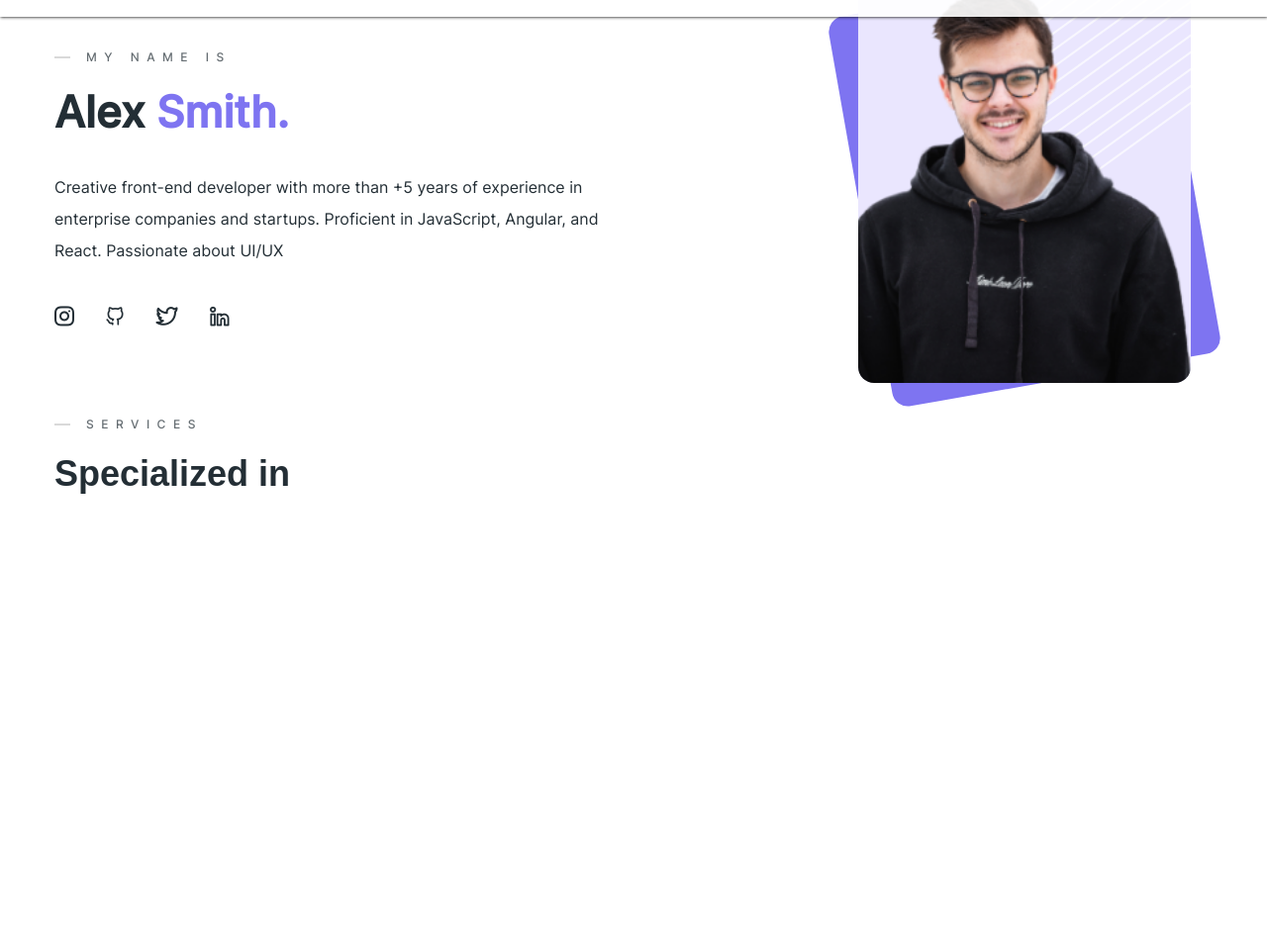
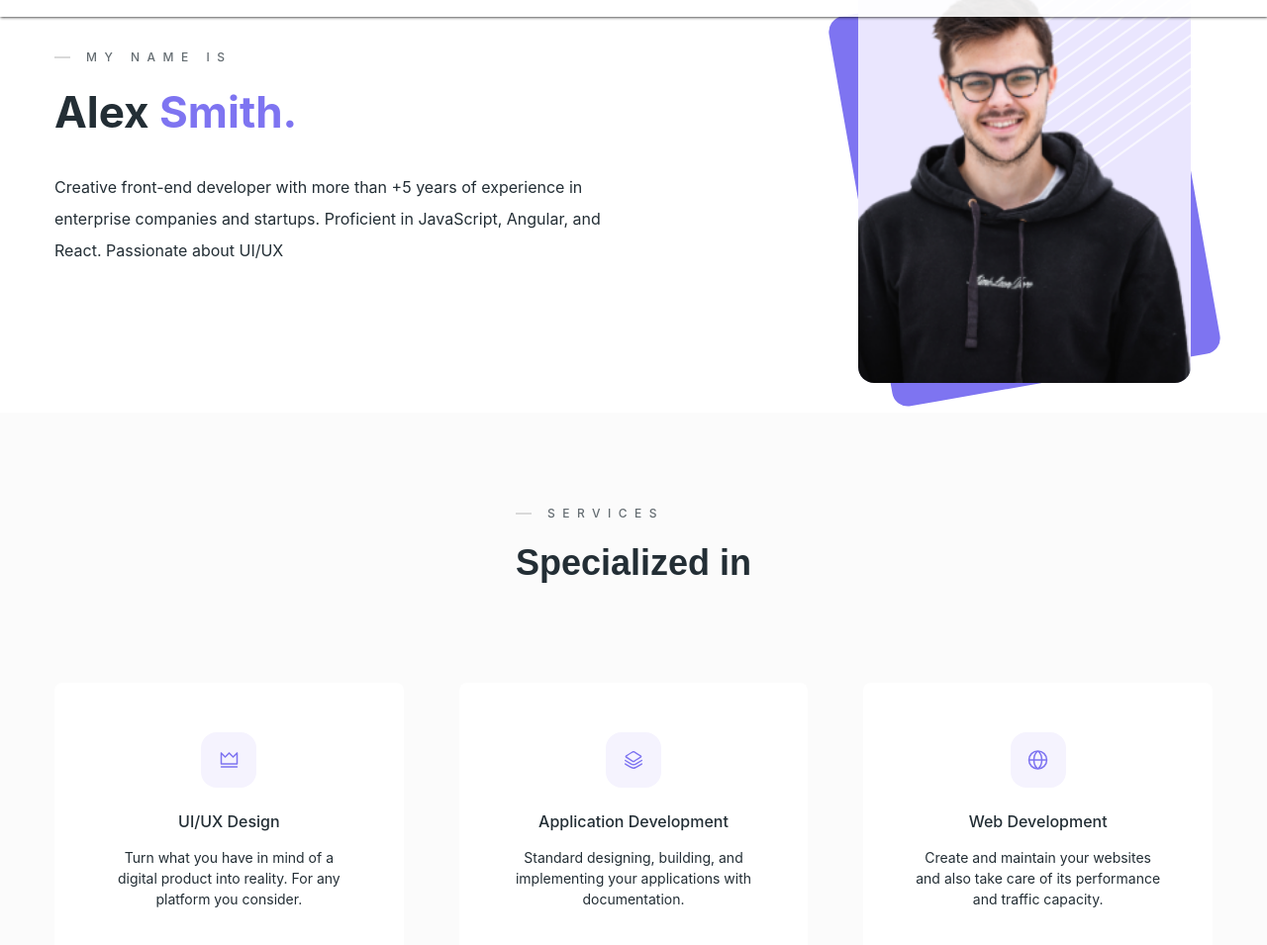
Before and after one commit to Kady2020/alex-smith, a website built with webpack: page src/index.html in a window 1280 px wide. Shown: the part 103-1058 px from the top of the page at 99% size. Before the commit the page ends 800 px from the top, so only its background shows below. Built offline with nearby package versions, Linux system fonts and the light colour scheme; files whose address does not match are found by name.

Commit message:
completed services block

```diff
--- a/src/index.html
+++ b/src/index.html
@@ -44,6 +44,43 @@
             <p class="title-block__label label">SERVICES</p>
             <h2 class="title-block__title title-h2">Specialized in</h2>
           </div>
+          <div class="services__items">
+            <article class="services__item item-services">
+              <div class="item-services__icon">
+                <img src="@img/services/icons/001.svg" alt="Icon Services">
+              </div>
+              <h3 class="item-services__title">UI/UX Design</h3>
+              <div class="item-services__text">
+                <p>
+                  Turn what you have in mind of a digital product into reality. For any platform you consider.
+                </p>
+              </div>
+            </article>
+
+            <article class="services__item item-services">
+              <div class="item-services__icon">
+                <img src="@img/services/icons/002.svg" alt="Icon Services">
+              </div>
+              <h3 class="item-services__title">Application Development</h3>
+              <div class="item-services__text">
+                <p>
+                  Standard designing, building, and implementing your applications with documentation.
+                </p>
+              </div>
+            </article>
+
+            <article class="services__item item-services">
+              <div class="item-services__icon">
+                <img src="@img/services/icons/003.svg" alt="Icon Services">
+              </div>
+              <h3 class="item-services__title">Web Development</h3>
+              <div class="item-services__text">
+                <p>
+                  Create and maintain your websites and also take care of its performance and traffic capacity.
+                </p>
+              </div>
+            </article>
+          </div>
         </div>
       </section>
 
--- a/src/scss/main.scss
+++ b/src/scss/main.scss
@@ -1,3 +1,4 @@
+//todo INTRO
 .intro {
   &__container {
     display: grid;
@@ -12,9 +13,6 @@
       grid-template-columns: 1fr;
       row-gap: rem(40);
     }
-  }
-
-  &__content {
   }
 
   &__title-block {
@@ -83,3 +81,70 @@
     overflow: hidden;
   }
 }
+
+//todo SERVICES
+.services {
+  background: #fbfbfb;
+
+  &__container {
+    display: flex;
+    flex-direction: column;
+    align-items: center;
+    justify-content: center;
+    padding-top: rem(90);
+    padding-bottom: rem(30);
+    min-height: 100%;
+  }
+
+  &__title-block {
+    &:not(:last-child) {
+      @include adaptiveValue('margin-bottom', 100, 50);
+    }
+  }
+
+  &__items {
+    display: grid;
+    grid-template-columns: repeat(auto-fit, minmax(rem(280), 1fr));
+    @include adaptiveValue('gap', 56, 26);
+    width: 100%;
+  }
+}
+
+.item-services {
+  background: #fff;
+  @include adaptiveValue('padding', 50, 15);
+  border-radius: rem(8);
+  overflow: hidden;
+
+  display: grid;
+  justify-items: center;
+  grid-template-rows: repeat(2, auto) 1fr;
+  text-align: center;
+
+  &__icon {
+    width: rem(56);
+    height: rem(56);
+    background: #f5f3fe;
+    border-radius: rem(16);
+    display: flex;
+    justify-content: center;
+    align-items: center;
+
+    &:not(:last-child) {
+      margin-bottom: rem(24);
+    }
+  }
+
+  &__title {
+    font-weight: 500;
+    line-height: math.div(20, 16);
+    &:not(:last-child) {
+      margin-bottom: rem(16);
+    }
+  }
+
+  &__text {
+    font-size: rem(14);
+    line-height: math.div(24, 16);
+  }
+}
```
Also changed, not shown: README.md, dist/css/style.css (deleted), dist/css/style.min.css (deleted), dist/html/repeat-blocks.html (deleted), dist/img/contacts/icons/001.svg (deleted), dist/img/contacts/icons/002.svg (deleted), dist/img/contacts/icons/003.svg (deleted), dist/img/intro/alex-photo.png (deleted), dist/img/intro/alex-photo.webp (deleted), dist/img/intro/lines.svg (deleted), dist/img/logo.svg (deleted), dist/img/services/icons/001.svg (deleted), dist/img/services/icons/002.svg (deleted), dist/img/services/icons/003.svg (deleted), 5 more files.
